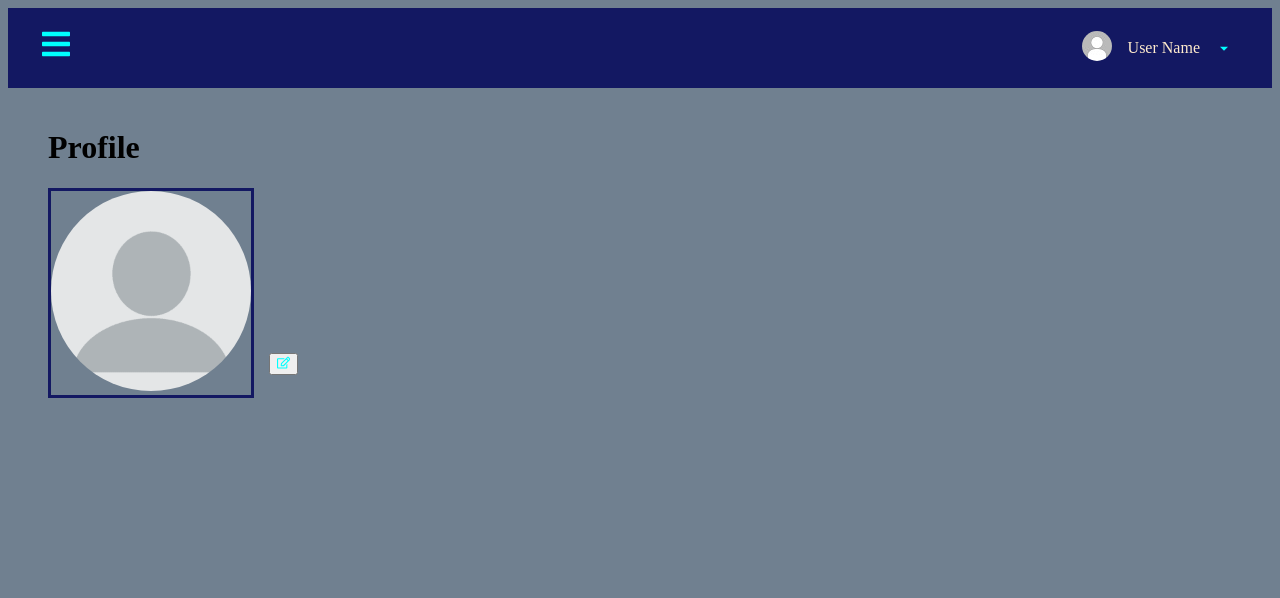
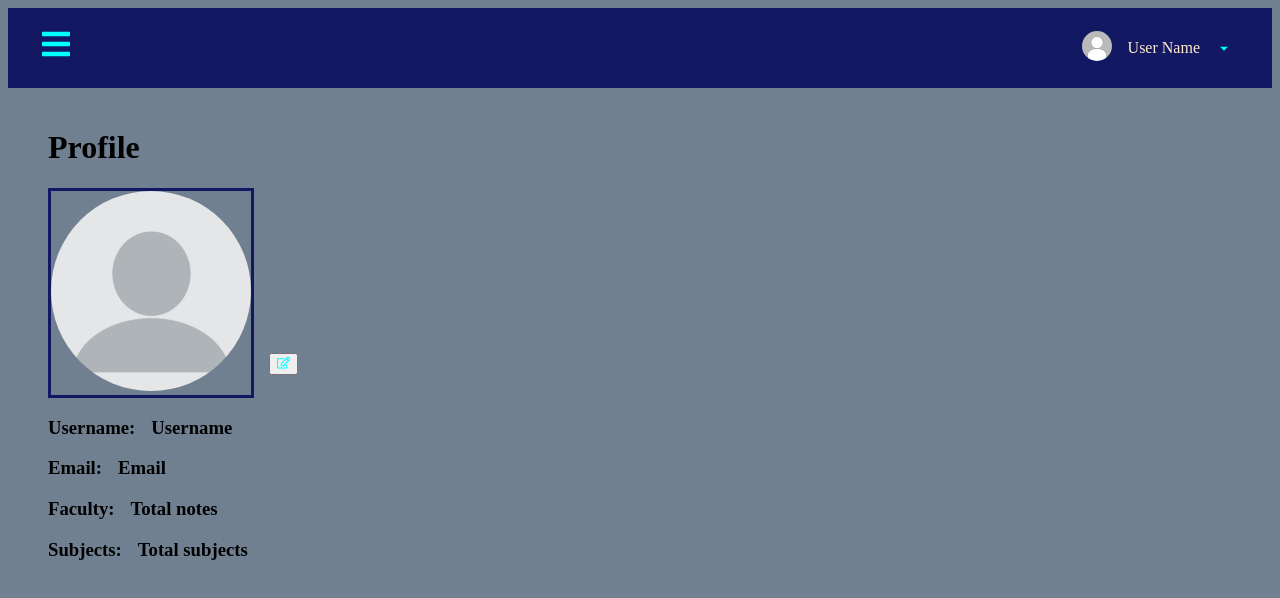
Before and after one commit to CalinFlorian7/proiect-tw, a React (Create React App) app: page /Profile in a window 1280 px wide. Shown: the top 598 px of the page. Built offline with nearby package versions, Linux system fonts and the light colour scheme; sample sign-in values are in the browser's storage.

Commit message:
user profile interface

```diff
--- a/src/pages/Profile.js
+++ b/src/pages/Profile.js
@@ -26,6 +26,44 @@ function Profile() {
                                 </button>
                             </div>
                         </div>
+
+                        <div className="profile-info">
+                            <div className="profile-info-data">
+                                <h3>
+                                    Username:
+                                    <span className="span-name">Username</span>
+                                </h3>
+                                <h3>
+                                    Email:
+                                    <span className="span-email">Email</span>
+                                </h3>
+
+                                {localStorage.getItem('userType') ===
+                                'student' ? (
+                                    <h3>
+                                        Notes:
+                                        <span className="span-notes">
+                                            Total notes
+                                        </span>
+                                    </h3>
+                                ) : (
+                                    <>
+                                        <h3>
+                                            Faculty:
+                                            <span className="span-faculty">
+                                                Total notes
+                                            </span>
+                                        </h3>
+                                        <h3>
+                                            Subjects:
+                                            <span className="span-subjects">
+                                                Total subjects
+                                            </span>
+                                        </h3>
+                                    </>
+                                )}
+                            </div>
+                        </div>
                     </div>
                 </div>
             </IconContext.Provider>
```
